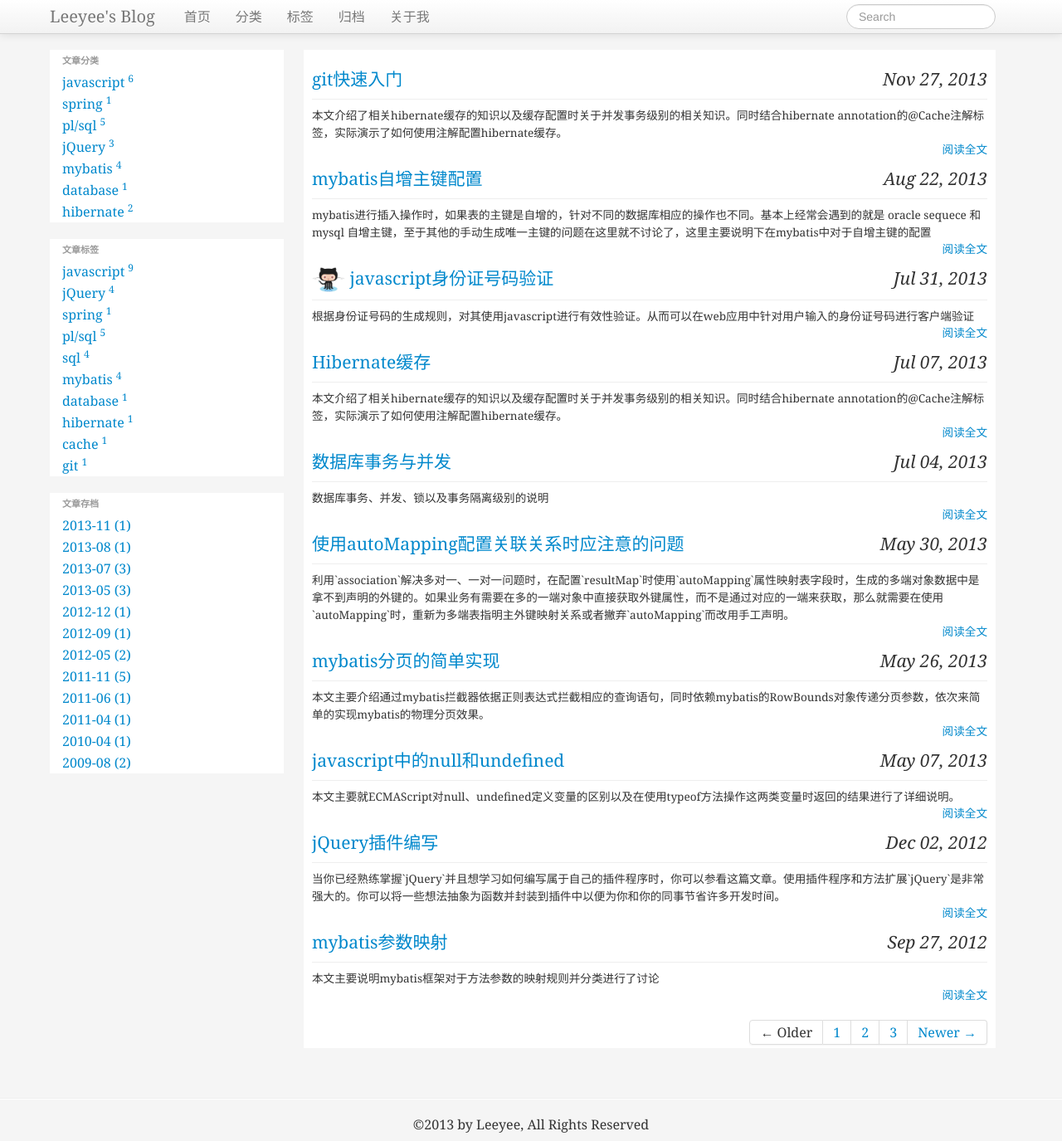
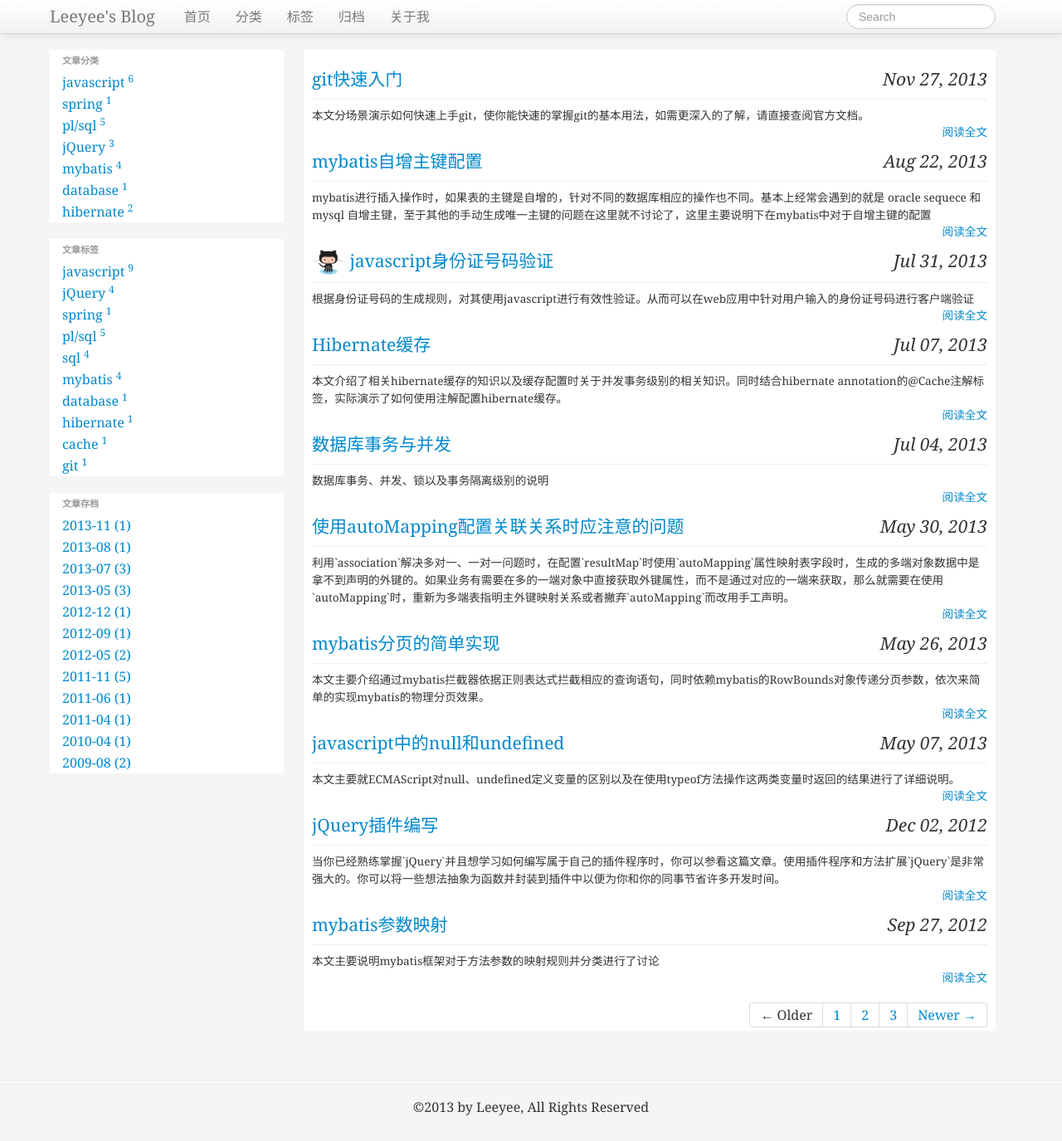
Before and after one commit to leeyee/leeyee.github.com, a Jekyll site: the page built from index.html, in a window 1280 px wide and 1375 px high. Shown: the whole window at 83% size. Built offline with Jekyll 4.4.1, drawn with Linux system fonts in a browser that asks for light colours; Markdown is read by kramdown in place of the engine named in the settings; the list of posts is cut into pages by our own code.

Commit message:
add git快速入门 /添加 description

```diff
--- a/_posts/git/2013-11-27-git-quick-start.md
+++ b/_posts/git/2013-11-27-git-quick-start.md
@@ -1,7 +1,7 @@
 ---
 layout: post
 title: git快速入门
-description: 本文介绍了相关hibernate缓存的知识以及缓存配置时关于并发事务级别的相关知识。同时结合hibernate annotation的@Cache注解标签，实际演示了如何使用注解配置hibernate缓存。
+description: 本文分场景演示如何快速上手git，使你能快速的掌握git的基本用法，如需更深入的了解，请直接查阅官方文档。
 category: hibernate
 tag: [git]
 keywords: [git quick start, git快速入门]
@@ -243,7 +243,7 @@ readme文件内容如下：
 
     $ git checkout <filename>
 
-#####step-2-1、全部恢复
+####step-2-1、全部恢复
 
     $ git ls-files -d | xargs git checkout
 
```
